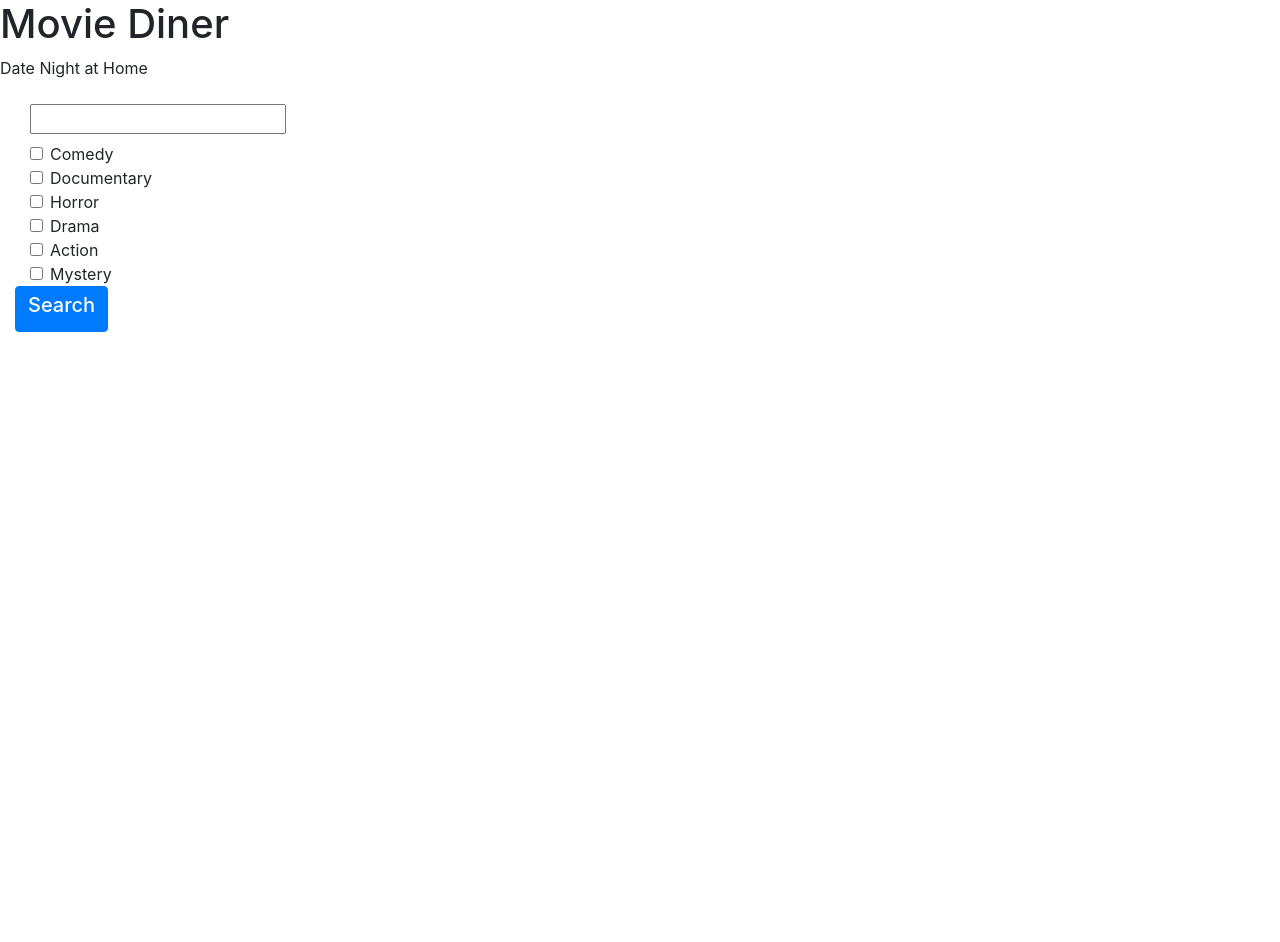
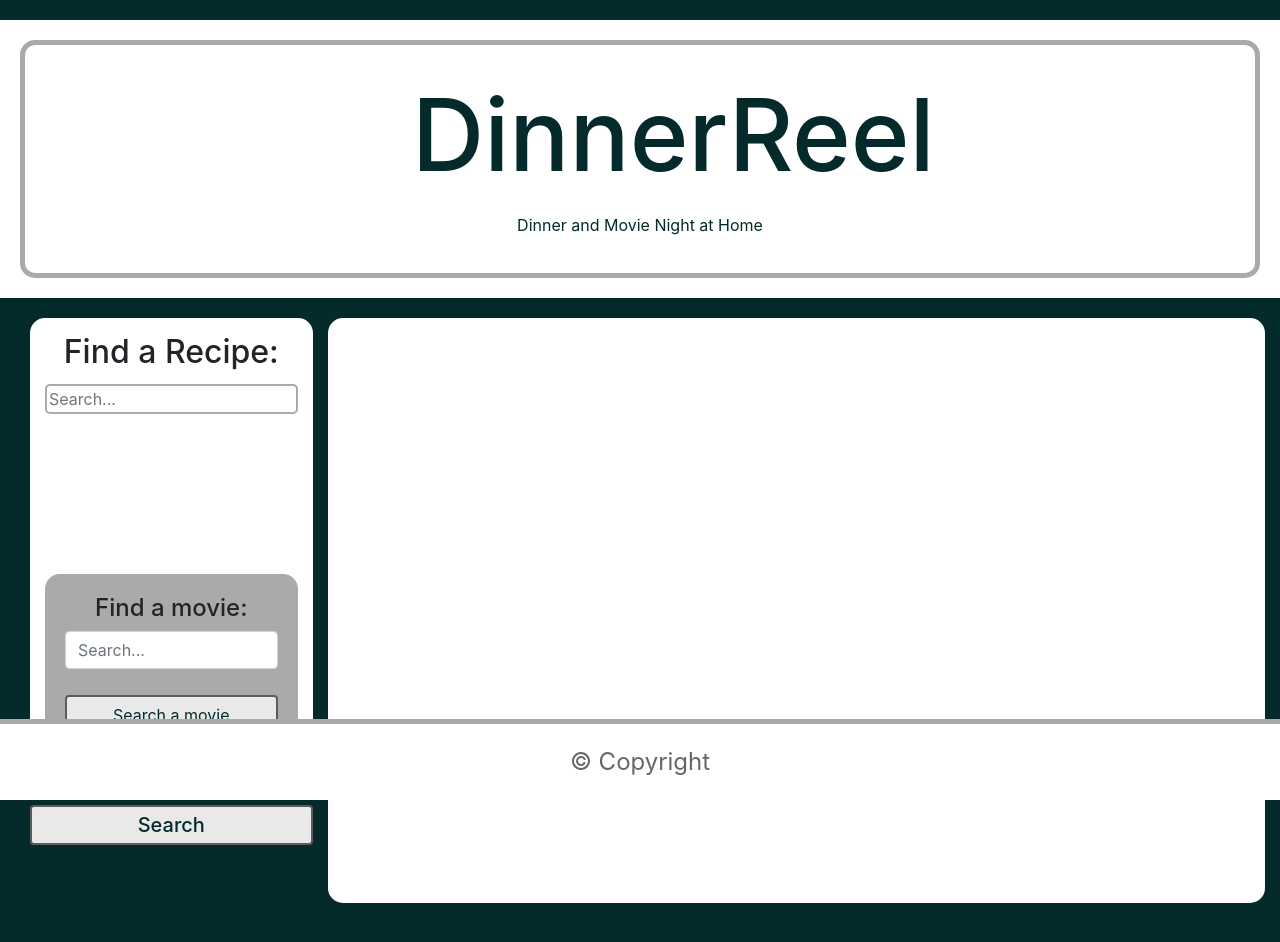
Before and after one commit to AslinurK/project-1, a plain HTML site: page index.html in a window 1280 px wide. Before the commit the page ends 800 px from the top, so only its background shows below. Drawn offline with nearby package versions, Linux system fonts and the light colour scheme.

Commit message:
created a layout and sdded styling

```diff
--- a/index.html
+++ b/index.html
@@ -9,7 +9,7 @@
   <meta name="author" content="">
   <link href="https://fonts.googleapis.com/css2?family=Raleway:wght@200&display=swap" rel="stylesheet">
 
-  <title>Quarantine Fun!</title>
+  <title>Qurantine Date Night</title>
 
 
 
@@ -30,14 +30,14 @@
 
 </head>
 
-<body style="background-color: #ffffff">
+<body style="background-color: #042a2b">
 
 <header>
   <div class="mainheader">
     <div class="hheader">
-    <h1>Movie Diner</h1>
+    <h1>DinnerReel</h1>
     </div>
-    <p>Date Night at Home</p>
+    <p>Dinner and Movie Night at Home</p>
   </div>
 </header>
 
@@ -54,58 +54,28 @@
                 <div class="row">
                     <div class="col-md-12" id="searchbox">
                         <!-- search -->
-                        <h2 style="text-align: center;"></h2>
-                        <input id="searchinput" placeholder=>
+                        <h2 style="text-align: center;">Find a Recipe:</h2>
+                        <input id="searchinput" placeholder="Search...">
                         <div id="historylist"></div>
                         <div id="checkbox">
-                          <h4></h4>
-                          <!-- movie 1 -->
-                          <div class="form-check">
-                            <input class="form-check-input" type="checkbox" value="Comedy">
-                            <label class="form-check-label" for="defaultCheck1">
-                              Comedy
-                            </label>
-                          </div>
+                        <!-- movie-->
+                          <h4 style="text-align: center;">Find a movie:</h4>
+                        <form>
+                            <div class="form-group">
+                              <input
+                                type="text"
+                                class="form-control"
+                                id="exampleInputEmail1"
+                                aria-describedby="emailHelp"
+                                placeholder="Search..."
+                              />
+                            </div>
 
-                          <!-- movie 2 -->
-                          <div class="form-check">
-                            <input class="form-check-input" type="checkbox" value="Documentary">
-                            <label class="form-check-label" for="defaultCheck1">
-                              Documentary
-                            </label>
-                          </div>
+                            <button type="submit" class="btn" id="search">
+                              Search a movie
+                            </button>
+                        </form>
 
-                          <!-- movie 3 -->
-                          <div class="form-check">
-                            <input class="form-check-input" type="checkbox" value="Horror">
-                            <label class="form-check-label" for="defaultCheck1">
-                              Horror
-                            </label>
-                          </div>
-
-                          <!-- movie 4 -->
-                          <div class="form-check">
-                            <input class="form-check-input" type="checkbox" value="Drama">
-                            <label class="form-check-label" for="defaultCheck1">
-                              Drama
-                            </label>
-                          </div>
-
-                          <!-- movie 5 -->
-                          <div class="form-check">
-                            <input class="form-check-input" type="checkbox" value="Action">
-                            <label class="form-check-label" for="defaultCheck1">
-                              Action
-                            </label>
-                          </div>
-
-                          <!-- movie 5 -->
-                          <div class="form-check">
-                            <input class="form-check-input" type="checkbox" value="Mystery">
-                            <label class="form-check-label" for="defaultCheck1">
-                              Mystery
-                            </label>
-                          </div>
                         </div>
                     </div>
                     <button id="search" class="btn btn-primary"><h5>Search</h5></button>
@@ -116,9 +86,9 @@
         <!-- main body/results -->
         <div class="col-md-9 results">
 
-          <!---->
+          <!-- subgrid -->
           <div class="container-fluid" id="mainbody">
-            <!---->
+            <!-- sub row 1 -->
             <div class="row drinkdish"></div>
           </div>
         </div>
@@ -127,9 +97,20 @@
 
     <!-- row 3 (footer) -->
     <footer>
+      <p id="copyright"> &copy; Copyright</p>
+
+  </footer>
 
 
-  </footer>
+
+
+
+
+  <script src="https://code.jquery.com/jquery-3.4.1.min.js"></script>
+  <script src="https://cdnjs.cloudflare.com/ajax/libs/moment.js/2.24.0/moment.min.js"></script>
+  <script src="https://ajax.googleapis.com/ajax/libs/jquery/3.5.1/jquery.min.js"></script>
+
+  <script src="https://code.jquery.com/jquery.js"></script>
 
   <script src="script.js"></script>
 </body>
--- a/style.css
+++ b/style.css
@@ -0,0 +1,204 @@
+/* colors */
+/* dark gray = #042a2b
+deep blue = #5eb1bf
+light blue = #cdedf6
+light orange = #ef7b45
+deep orange = #d84727 */
+
+img {
+    width: 200px;
+}
+
+
+/* header stylings */
+
+h1 {
+    margin: 20px;
+    margin-left: 30%;
+    margin-right: 30%;
+    padding: 10px;
+    font-size: 100px !important;
+}
+
+.mainheader {
+    text-align: center;
+    padding: 20px;
+    background-color: #ffffff;
+    color: #042a2b;
+    border: 5px solid #aca9a9;
+    border-radius: 15px;
+}
+
+header {
+    background-color: #ffffff;
+    padding: 20px;
+    margin-top: 20px;
+    margin-bottom: 20px;
+
+}
+
+#namebox {
+    text-align: center;
+}
+
+.floatleft {
+    float: left;
+}
+
+/* searchbox col */
+
+
+
+#searchinput {
+    width: 100%;
+    margin-top: 5px !important;
+    border:2px solid #aca9a9;
+    border-radius: 5px;
+}
+
+#searchbox {
+    background-color: white;
+    /* margin: auto;
+    margin-top: 2px; */
+    padding-top: 15px;
+    padding-bottom: 15px;
+    border-radius: 15px;
+}
+
+
+.history {
+    width: 100%;
+    margin-top: 10px;
+    margin-bottom: 5px;
+    border-radius: 5px !important;
+    padding: 3px;
+}
+
+#checkbox {
+    margin-top: 2px;
+    margin-bottom: 15px;
+    background-color: #aca9a9;
+    padding: 20px;
+    border-radius: 15px;
+}
+
+.form-check {
+    margin-left: 18px;
+}
+
+#historylist {
+    min-height: 150px;
+    margin-bottom: 10px;
+}
+
+#search {
+    width: 100%;
+    margin: auto !important;
+    margin-top: 10px !important;
+    background-color: #e9e9e9;
+    border: 2px solid #5c5c5c;
+    color: #042a2b;
+    height: 40px;
+    margin-bottom: 10px !important;
+}
+
+/* main page */
+#pagecontents {
+    margin: auto;
+    margin-bottom: 100px;
+}
+
+.results {
+    background-color: white;
+    min-height: 585px;
+    max-height: fit-content;
+    border-radius: 15px;
+    margin-bottom: 10px;
+}
+
+.recipe {
+    height: 580px;
+    overflow: auto;
+    color: #042a2b;
+    border-radius: 25px;
+    border: 10px solid white;
+    padding: 25px !important;
+    background-color: #cdedf6;
+}
+
+.drink {
+    background-color: #aca9a9;
+    height: 580px;
+    overflow: auto;
+    color: white;
+    border-radius: 25px;
+    padding: 25px !important;
+    border: 10px solid white;
+}
+
+img {
+    margin: 10px;
+    display: block;
+    width: 400px;
+}
+
+h3, h6 {
+    color: #042a2b;
+}
+
+.ins {
+    display: inline-block;
+    margin-left: 30px;
+}
+
+button {
+    display: block;
+    background-color: #ffffff;
+    /* margin: 10px !important; */
+}
+
+/* footer */
+
+#footer {
+    background-color: #aca9a9;
+    text-align: center;
+}
+
+#footertxt {
+    margin: 20px;
+    font-size: 20px;
+}
+
+
+.history {
+    width: 100%;
+}
+
+footer {
+    display: block;
+    width: 100%;
+    margin-top: 20px;
+    padding: 20px;
+    border-top: 5px solid #aca9a9;
+    background-color:#ffffff;
+    position: fixed;
+    left: 0;
+    bottom: 0;
+    width: 100%;
+    text-align: center;
+    color: rgb(107, 102, 102);
+}
+
+#copyright {
+    display: inline-block;
+    margin: auto;
+    font-size: 24px;
+
+}
+
+#socialmedia {
+    display: inline-block;
+    position: absolute;
+    right: 30px;
+    font-size: 24px;
+}
```
